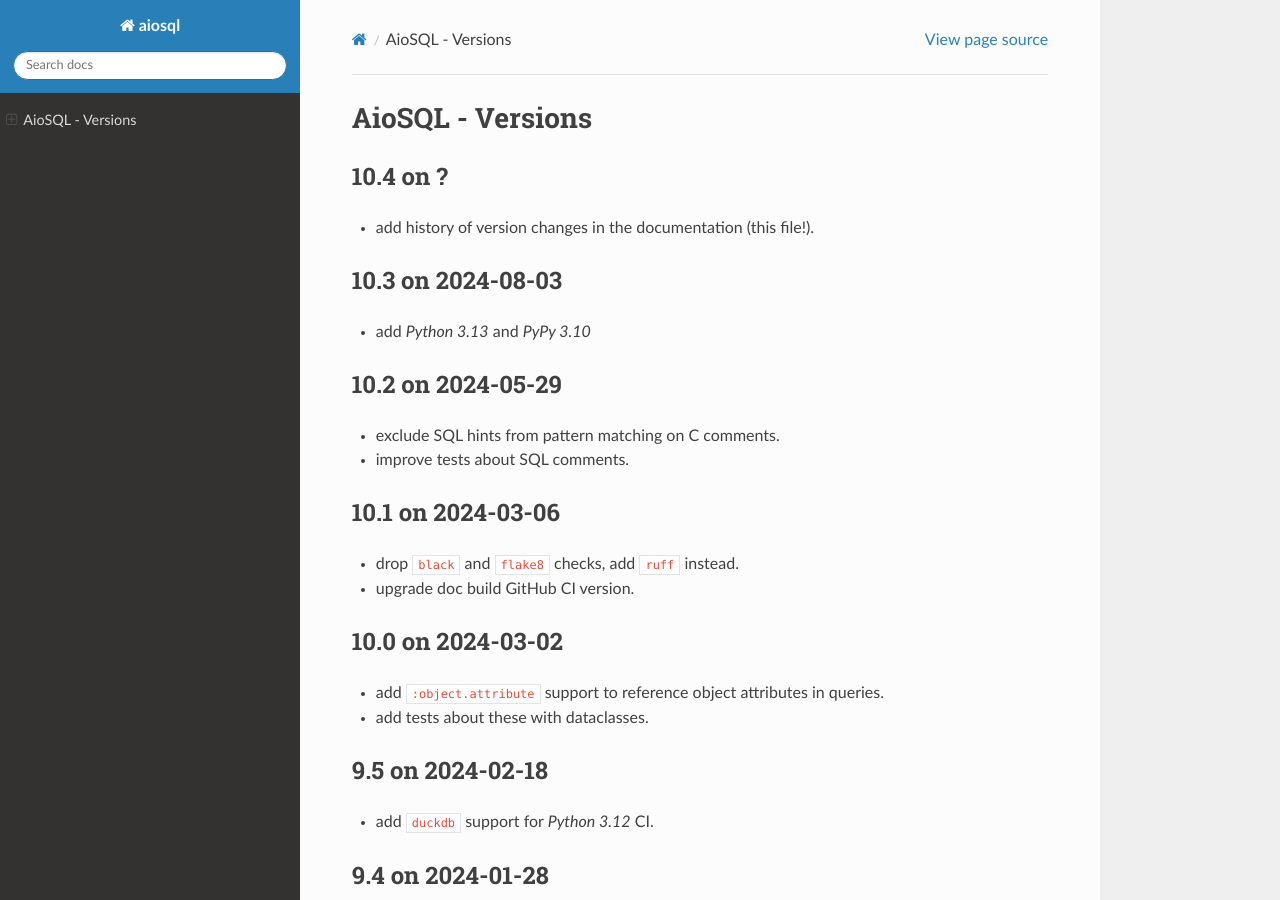
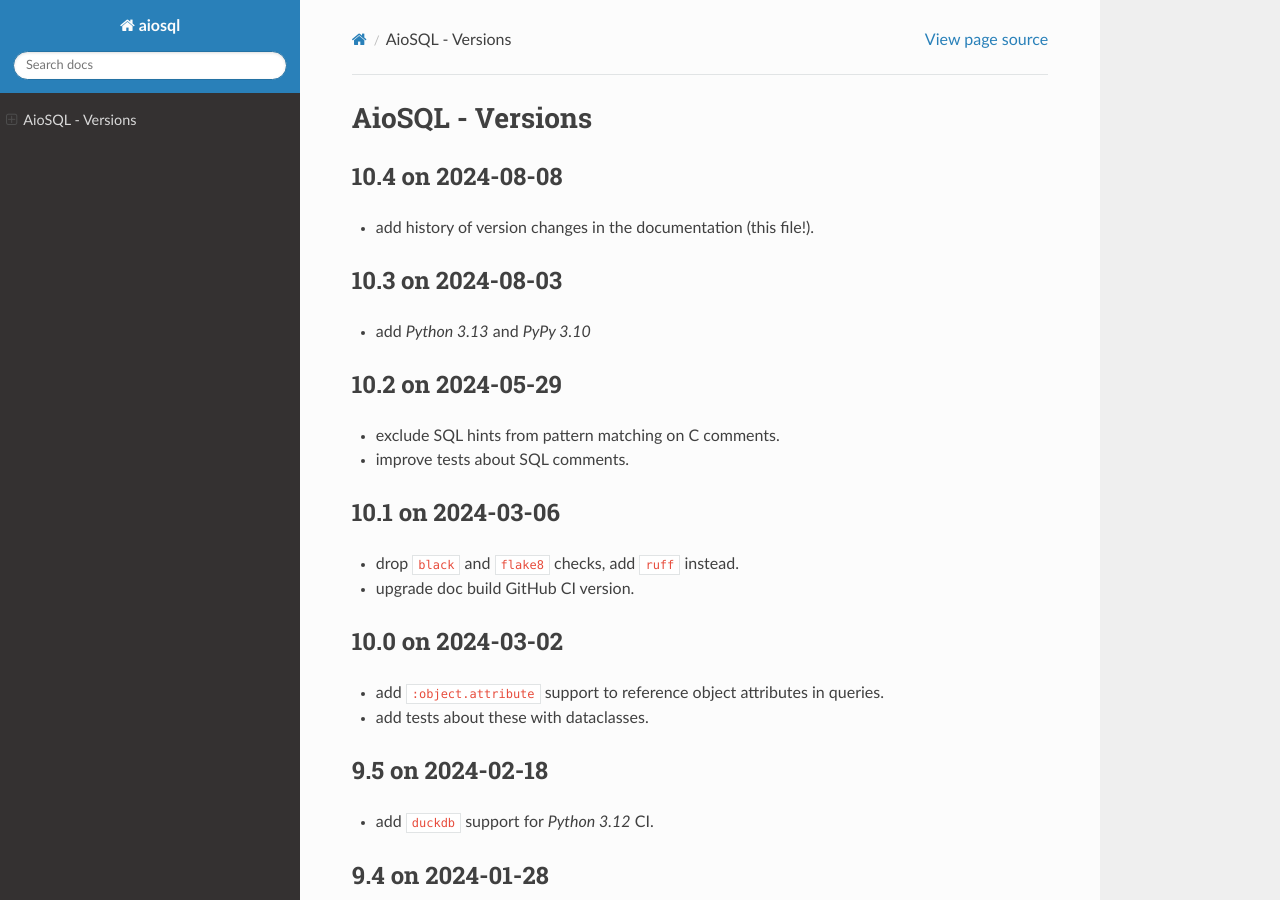
Before and after one commit to nackjicholson/aiosql, a Sphinx documentation site: the page built from docs/source/versions.rst, in a window 1280 px wide and 900 px high. Built offline with Sphinx 7.4.7 and the Read the Docs theme 2.0.0, drawn with Linux system fonts in a browser that asks for light colours.

Commit message:
release 10.4

```diff
--- a/docs/source/versions.rst
+++ b/docs/source/versions.rst
@@ -1,8 +1,8 @@
 AioSQL - Versions
 =================
 
-10.4 on ?
----------
+10.4 on 2024-08-08
+------------------
 
 - add history of version changes in the documentation (this file!).
 
--- a/pyproject.toml
+++ b/pyproject.toml
@@ -4,7 +4,7 @@
 
 [project]
 name = "aiosql"
-version = "10.3"
+version = "10.4"
 authors = [ { name = "William Vaughn et al.", email = "vaughnwilld@gmail.com" } ]
 description = "Simple SQL in Python"
 readme = "README.rst"
```
